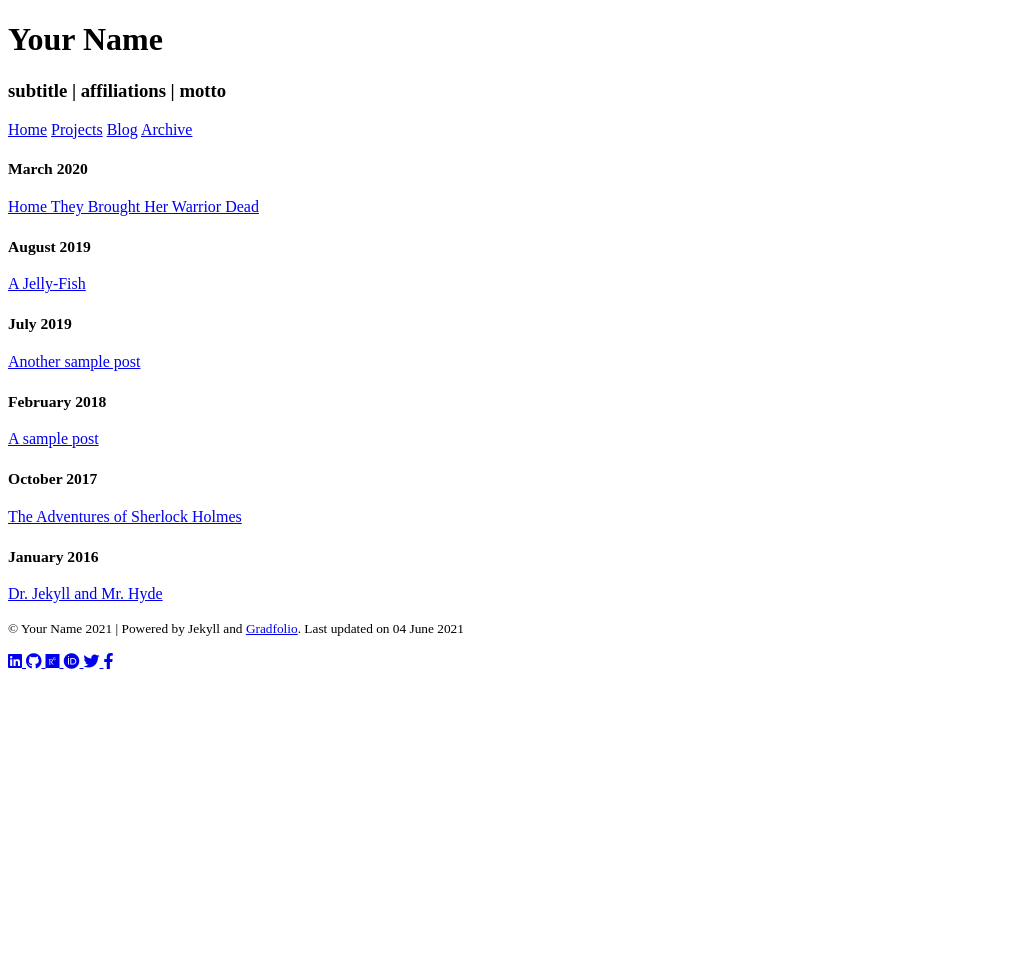
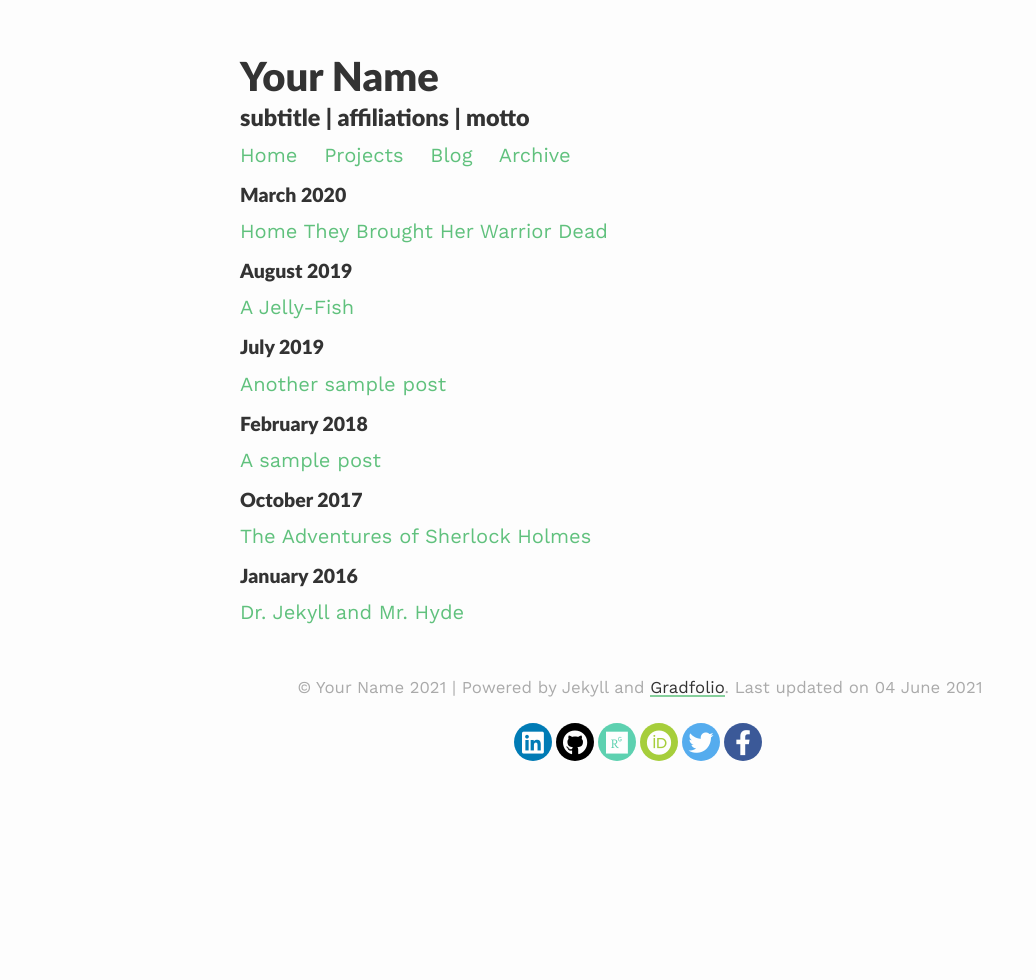
Before and after one commit to svetovidov/gradfolio, a Jekyll site: the page built from archive.html, in a window 1280 px wide. Shown: the whole page, without its empty margins (0-1036 px from the left). Built offline with Jekyll 4.4.1, drawn with Linux system fonts in a browser that asks for light colours; nearby versions of some CDN libraries; before the commit the page ends 900 px from its top, so only the background shows below that.

```diff
--- a/_config.yml
+++ b/_config.yml
@@ -3,8 +3,8 @@
 title: Your Name
 description: subtitle | affiliations | motto
 
-baseurl: svetovidov.github.io #name of GitHub repository
-url: #custom url to be used instead of GitHub repository
+baseurl: #name of GitHub repository
+url: /svetovidov.github.io #custom url to be used instead of GitHub repository
 email: #
 
 
```
